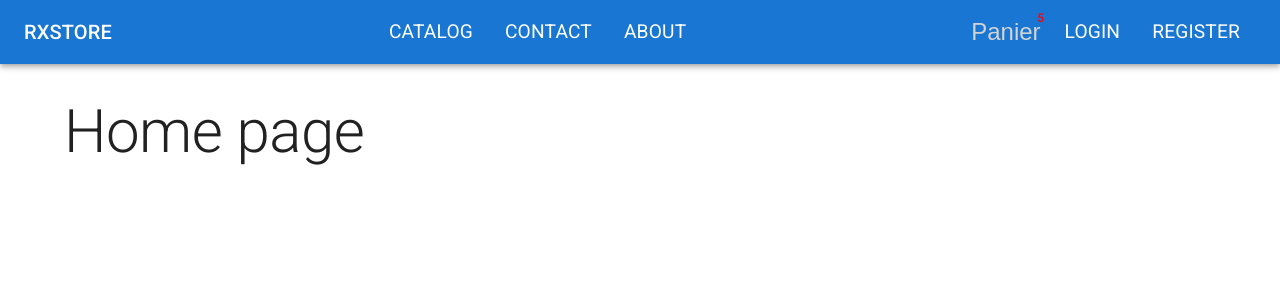
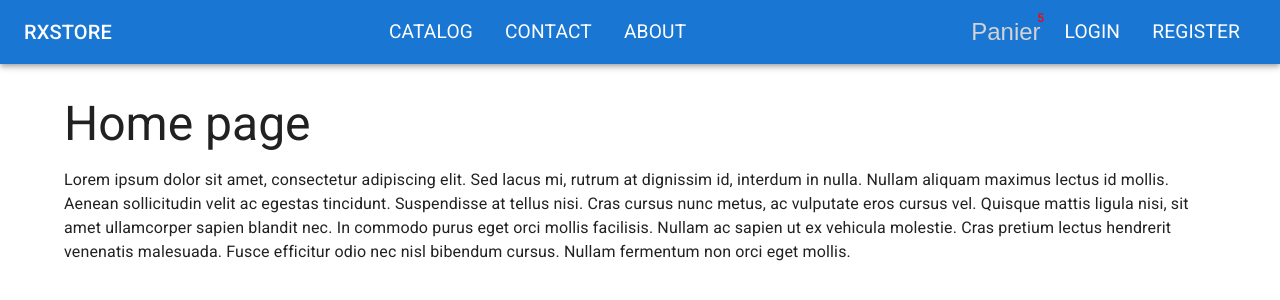
Before and after one commit to rioxdev/rxstore, a React (Create React App) app in the folder client/: page / in a window 1280 px wide. Shown: the top 300 px of the page. Built offline with nearby package versions, Linux system fonts and the light colour scheme; no server answers.

Commit message:
mise en forme

```diff
--- a/client/src/features/about/AboutPage.tsx
+++ b/client/src/features/about/AboutPage.tsx
@@ -1,11 +1,20 @@
 import { Typography } from "@mui/material";
 
-export default function AboutPage(){
+export default function AboutPage() {
 
     return (
+        <>
+            <Typography variant="h3">
+                About page
+            </Typography>
 
-        <Typography variant="h2">
-            About page
-        </Typography>
+            <p>
+                Aliquam varius, lorem quis volutpat rutrum, justo risus mollis lectus,
+                non congue leo nisl vel quam. Mauris gravida, diam eu sodales porta, dui turpis cursus turpis, non posuere nisl leo at erat. Suspendisse vitae ante pretium, molestie lectus at, eleifend est. Curabitur id massa eu lorem rutrum mollis. Quisque commodo nibh nibh, sagittis tincidunt tortor consequat a. Interdum et malesuada fames ac ante ipsum primis in faucibus.
+                Quisque varius turpis nec ultrices consectetur.
+            </p>
+
+        </>
+
     );
 }
--- a/client/src/features/contact/ContactPage.tsx
+++ b/client/src/features/contact/ContactPage.tsx
@@ -1,10 +1,18 @@
 import { Typography } from "@mui/material";
 
-export default function ContactPage(){
+export default function ContactPage() {
 
     return (
-        <Typography variant="h2">
-            Contact page
-        </Typography>
+        <>
+            <Typography variant="h3">
+                Contact page
+            </Typography>
+            <p>
+                Phasellus convallis a dui dapibus luctus.
+                Cras scelerisque, dui ut vehicula iaculis, tortor turpis porttitor odio, vitae pellentesque dui metus vitae diam. Nulla quis aliquam eros. Praesent maximus turpis at est pharetra, vitae auctor orci rhoncus. Ut pellentesque consectetur mollis. Lorem ipsum dolor sit amet, consectetur adipiscing elit. Etiam a molestie tortor. Donec tempor enim nisi, sit amet pretium magna convallis at.
+                Donec rhoncus enim orci, quis maximus justo luctus porttitor.
+            </p>
+        </>
+
     );
 }
--- a/client/src/features/home/HomePage.tsx
+++ b/client/src/features/home/HomePage.tsx
@@ -1,9 +1,16 @@
 import { Typography } from "@mui/material";
 
-export default function HomePage(){
-    return(
-        <Typography variant="h2">
-            Home page
-        </Typography>
+export default function HomePage() {
+    return (
+        <>
+            <Typography variant="h3">
+                Home page
+            </Typography>
+            <p>
+                Lorem ipsum dolor sit amet, consectetur adipiscing elit. Sed lacus mi, rutrum at dignissim id, interdum in nulla. Nullam aliquam maximus lectus id mollis. Aenean sollicitudin velit ac egestas tincidunt. Suspendisse at tellus nisi. Cras cursus nunc metus, ac vulputate eros cursus vel. Quisque mattis ligula nisi, sit amet ullamcorper sapien blandit nec. In commodo purus eget orci mollis facilisis. Nullam ac sapien ut ex vehicula molestie. Cras pretium lectus hendrerit venenatis malesuada.
+                Fusce efficitur odio nec nisl bibendum cursus. Nullam fermentum non orci eget mollis.
+            </p>
+        </>
+
     );
 }
```
